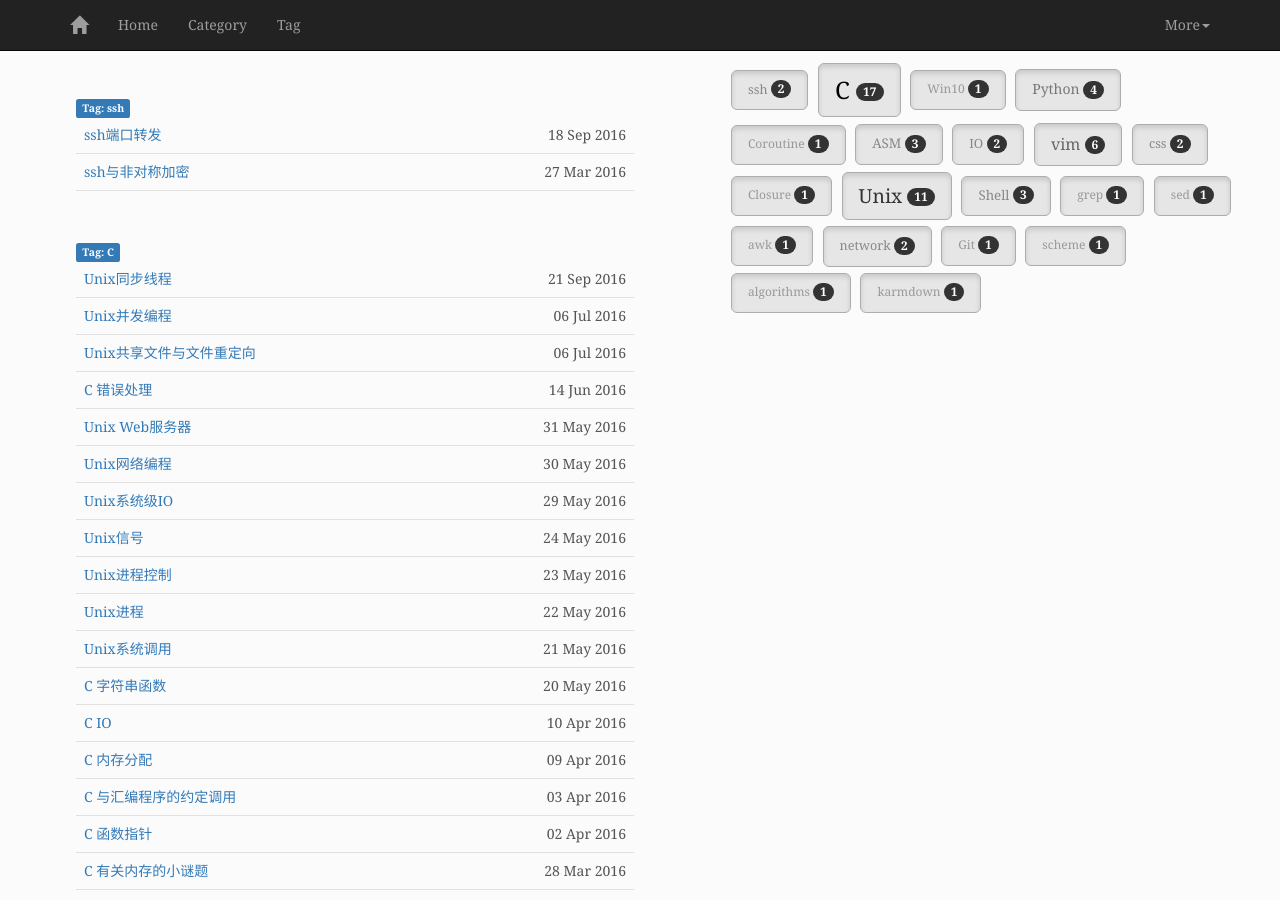
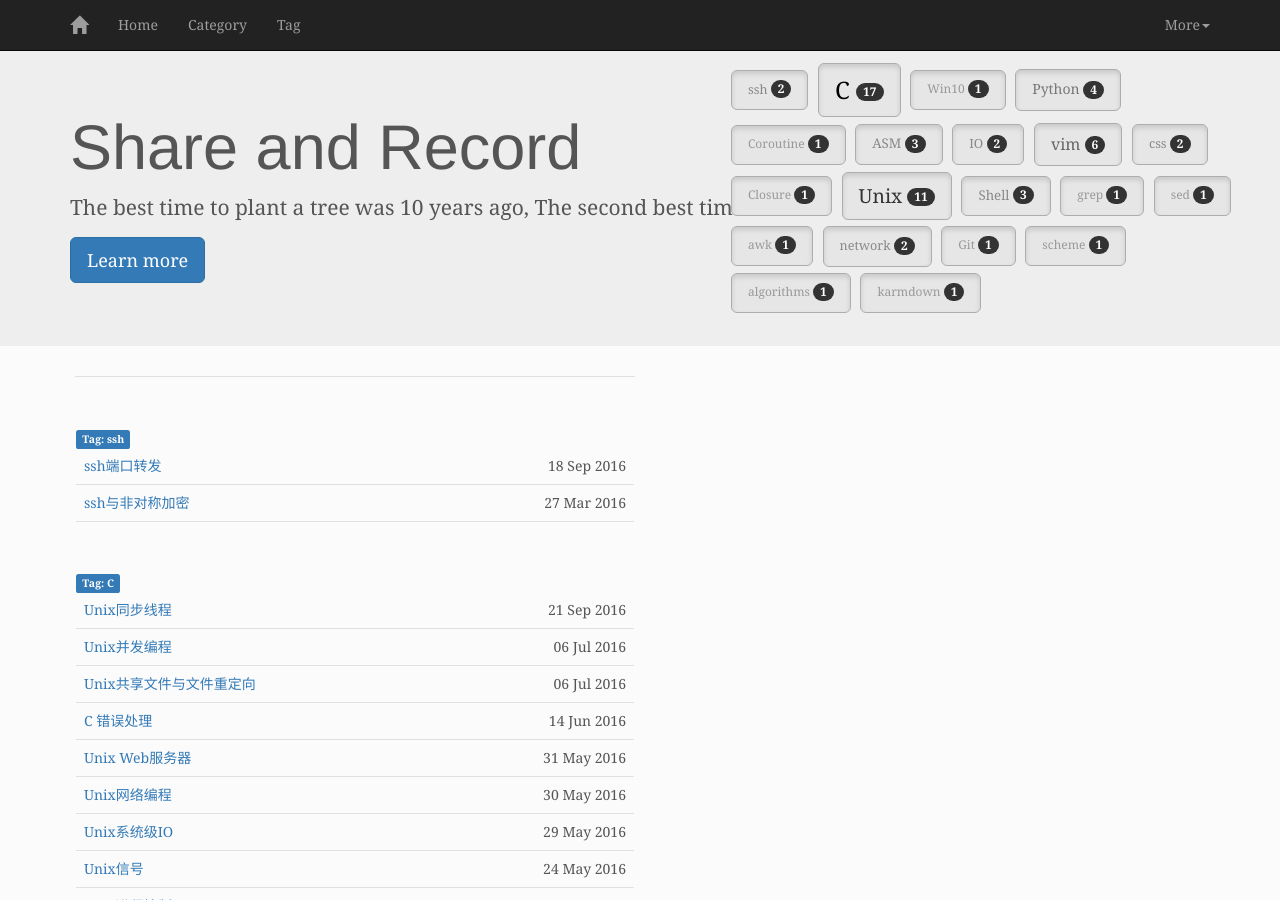
Before and after one commit to mapan1984/mapan1984.github.io, a Jekyll site: the page built from allposts.html, in a window 1280 px wide and 900 px high. Built offline with Jekyll 4.4.1, drawn with Linux system fonts in a browser that asks for light colours.

```diff
--- a/_layouts/default.html
+++ /dev/null
@@ -1,10 +0,0 @@
-<!DOCTYPE html>
-<html lang="zh-CN">
-<head>
-  {% include head.html %}
-</head>
-<body style="position: relative; padding-top: 45px;">
-  {% include nav.html %}
-  {{ content }}
-</body>
-</html>
--- a/_layouts/index.html
+++ b/_layouts/index.html
@@ -1,8 +1,14 @@
 ---
-layout: default
 title: MaPan - Blog
 ---
 
+<!DOCTYPE html>
+<html lang="zh-CN">
+<head>
+  {% include head.html %}
+</head>
+<body style="position: relative; padding-top: 45px;">
+  {% include nav.html %}
   <p class="pull-right visible-xs">
     <button class="btn-xs btn btn-primary">Toggle</button>
   </p>
@@ -17,3 +23,5 @@ title: MaPan - Blog
   </div><!-- container -->
   {{ content }}
   <script src="/javascripts/jquery-bootstrap.min.js"></script>
+</body>
+</html>
--- a/allposts.html
+++ b/allposts.html
@@ -1,5 +1,5 @@
 ---
-layout: default
+layout: index
 title: all posts
 permalink: /allposts/
 ---
```
Also changed, not shown: _layouts/post.html (+12 -2 lines). Lines whose indentation alone changed are shown as unchanged.
